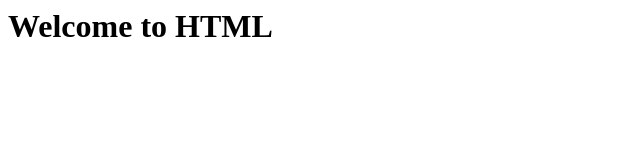
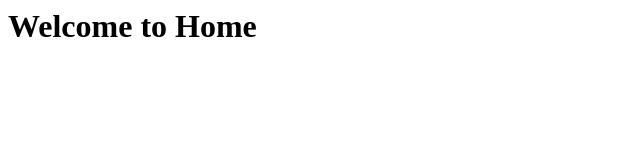
Before and after one commit to hasan786786/myTestRespository, a plain HTML site: page index.html in a window 1280 px wide. Shown: the full height of the page, 0-640 px from the left. Drawn offline with Linux system fonts and the light colour scheme.

Commit message:
New Create a page and file change

```diff
--- a/index.html
+++ b/index.html
@@ -1,8 +1,8 @@
 <html>
     <head>
-        <title>Demo</title>
+        <title>Home</title>
     </head>
     <body>
-        <h1>Welcome to HTML</h1>
+        <h1>Welcome to Home</h1>
     </body>
 </html>
--- /dev/null
+++ b/test3/app.js
@@ -0,0 +1 @@
+console.log("Test3");
```
Also changed, not shown: login.html (added, +8 -0 lines), log.txt (added).
